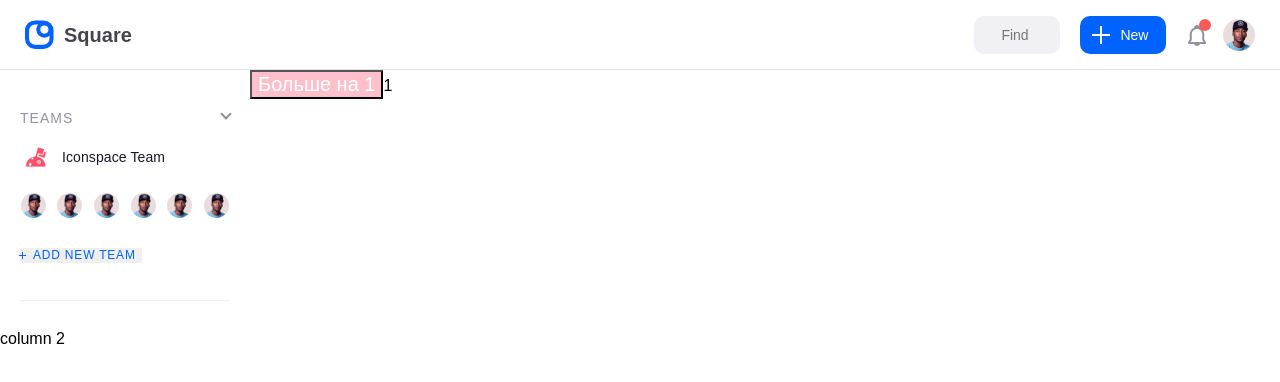
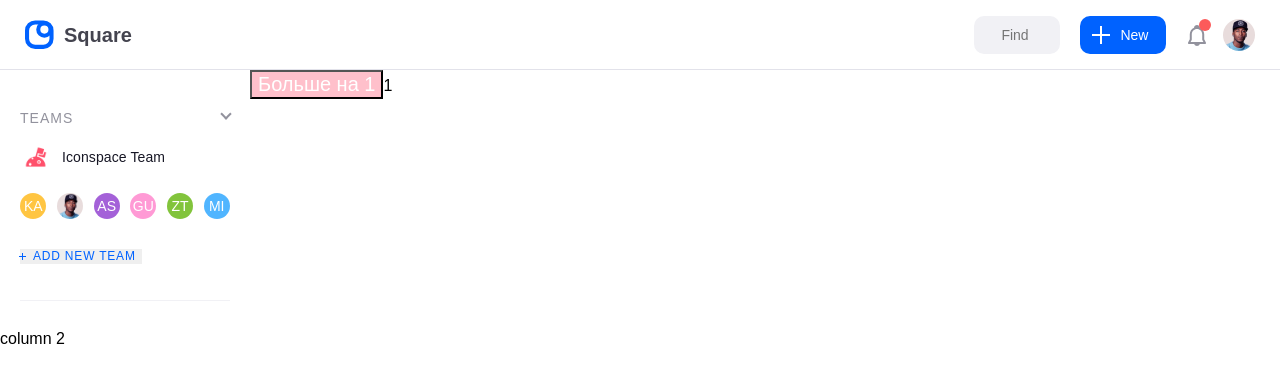
Before and after one commit to heysafronov/square-react-dashboard, a React app: page / in a window 1280 px wide. Shown: the top 382 px of the page. Built offline with nearby package versions, Linux system fonts and the light colour scheme; a web font is replaced by a local one.

Commit message:
Internal task #11

```diff
--- a/src/components/Common/Avatar/index.tsx
+++ b/src/components/Common/Avatar/index.tsx
@@ -12,7 +12,7 @@ const WithAvatarWrapper = styled.img`
   width: ${(props: IAvatarProps) => props.size}px;
   height: ${(props: IAvatarProps) => props.size}px;
   cursor: pointer;
-  border-radius: 32px;
+  border-radius: ${(props: IAvatarProps) => props.size}px;
 `
 const WithoutAvatarWrapper = styled.div`
   display: flex;
@@ -20,9 +20,9 @@ const WithoutAvatarWrapper = styled.div`
   align-items: center;
   font-size: 14px;
   color: white;
-  width: 32px;
-  height: 32px;
-  border-radius: 32px;
+  width: ${(props: IAvatarProps) => props.size}px;
+  height: ${(props: IAvatarProps) => props.size}px;
+  border-radius: ${(props: IAvatarProps) => props.size}px;
   cursor: pointer;
   background-color: ${(props: IAvatarProps) => props.color};
 `
--- a/src/components/Common/Sidebar/Header/HeaderTeams.tsx
+++ b/src/components/Common/Sidebar/Header/HeaderTeams.tsx
@@ -27,40 +27,40 @@ const Teammates = styled.div`
 
 const teammates = [
   {
-    size: 25,
+    size: 26,
+    name: 'KA',
+    color: '#FFC542',
+    avatar: ''
+  },
+  {
+    size: 26,
     name: 'TE',
     color: '',
     avatar: require('assets/images/james.png')
   },
   {
-    size: 25,
-    name: 'TE',
-    color: '',
-    avatar: require('assets/images/james.png')
+    size: 26,
+    name: 'AS',
+    color: '#A461D8',
+    avatar: ''
   },
   {
-    size: 25,
-    name: 'TE',
-    color: '',
-    avatar: require('assets/images/james.png')
+    size: 26,
+    name: 'GU',
+    color: '#FF9AD5;',
+    avatar: ''
   },
   {
-    size: 25,
-    name: 'TE',
-    color: '',
-    avatar: require('assets/images/james.png')
+    size: 26,
+    name: 'ZT',
+    color: '#82C43C',
+    avatar: ''
   },
   {
-    size: 25,
-    name: 'TE',
-    color: '',
-    avatar: require('assets/images/james.png')
-  },
-  {
-    size: 25,
-    name: 'TE',
-    color: '',
-    avatar: require('assets/images/james.png')
+    size: 26,
+    name: 'MI',
+    color: '#50B5FF',
+    avatar: ''
   }
 ]
 
```
